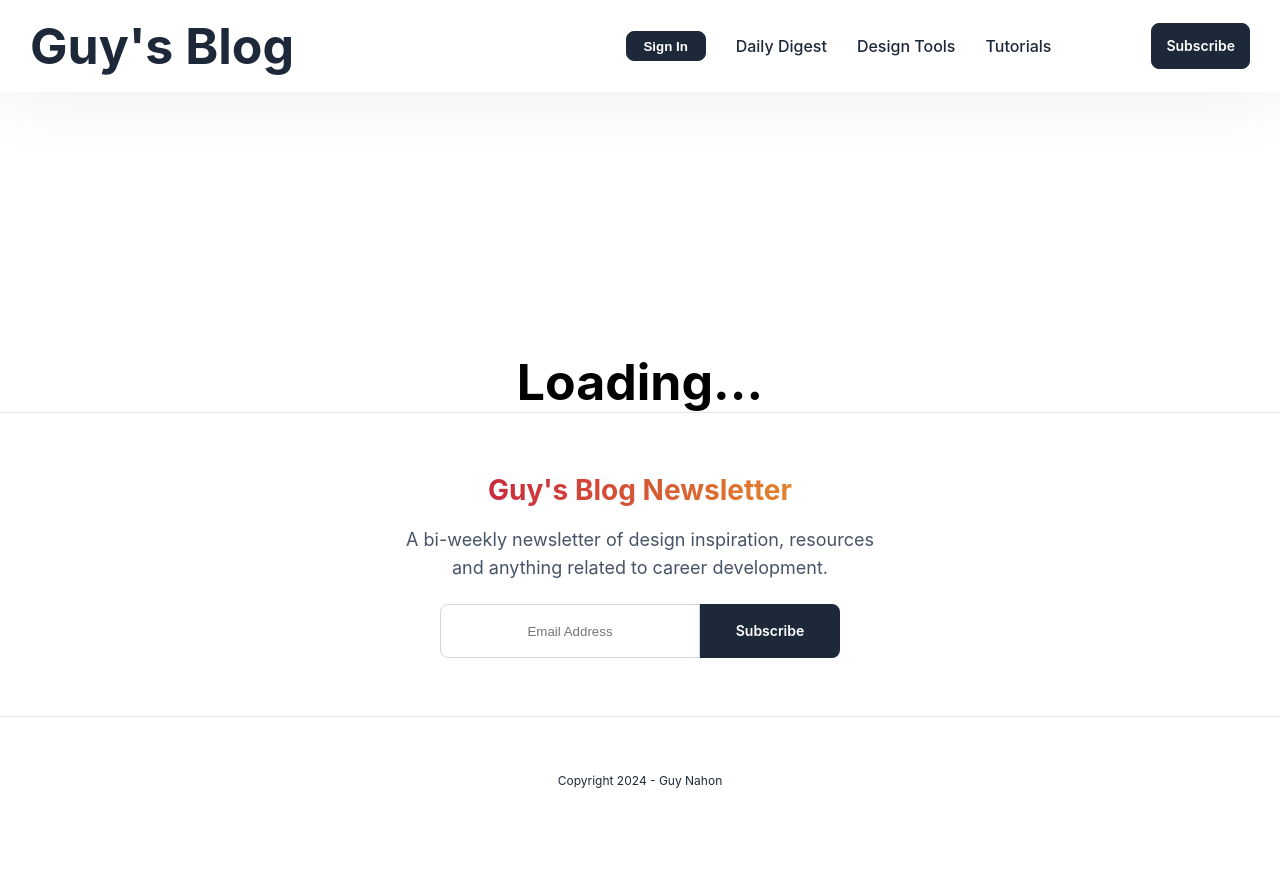
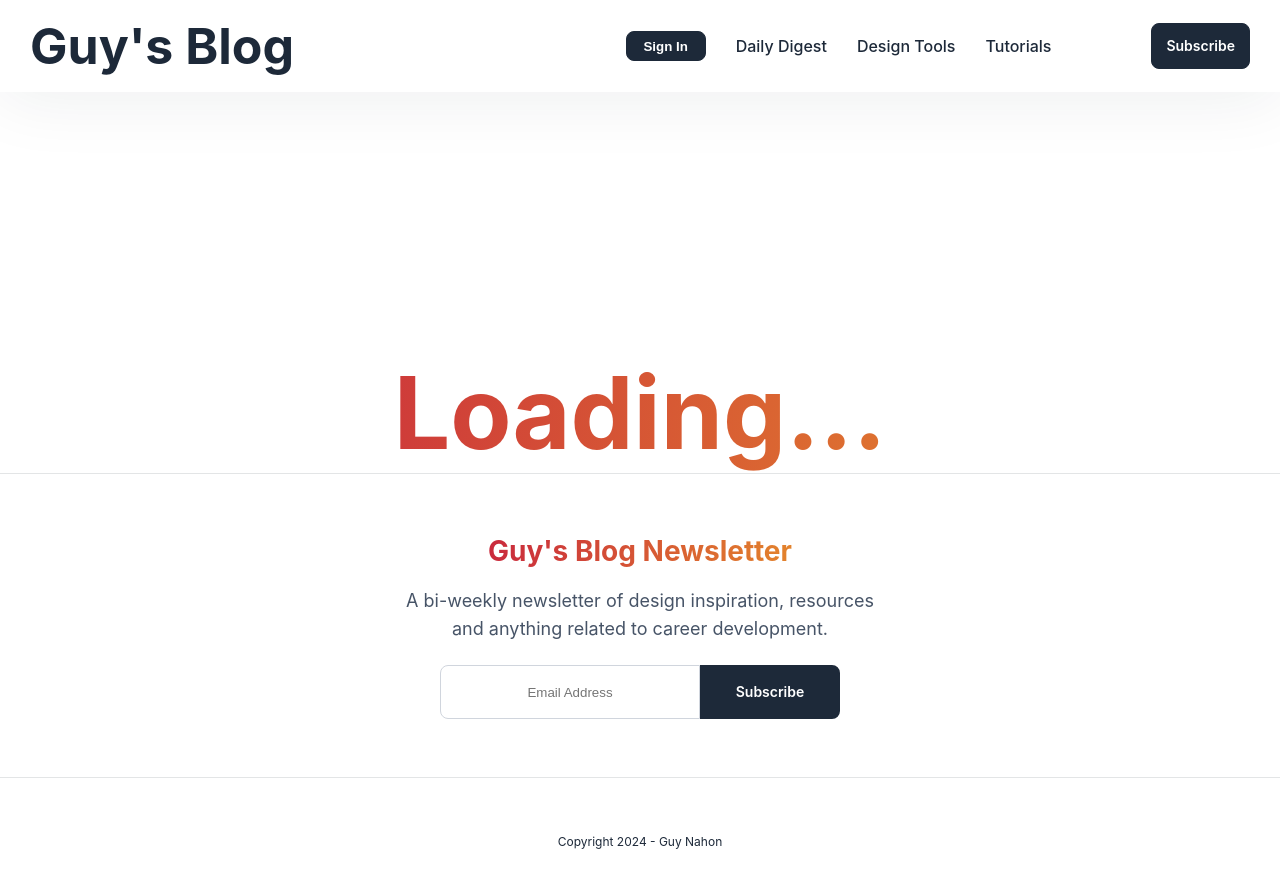
Before and after one commit to guynahon/guynahon-blog, a React (Create React App) app: page /article/1 in a window 1280 px wide. Shown: the top 888 px of the page. Before the commit the page ends 846 px from the top, so only its background shows below. Built offline with nearby package versions, Linux system fonts and the light colour scheme.

Commit message:
added comments to single page + changed colors to linear gradiant in nav and loading... moved the user checkc in admin to an if statement above the jsx return.

```diff
--- a/src/EveryPageComponents/Navigation.css
+++ b/src/EveryPageComponents/Navigation.css
@@ -37,7 +37,10 @@
 }
 
 .nav-tag:hover {
-    color: #C41740;
+    background: linear-gradient(97deg, #C41740 4.8%, #EA9C28 100%);
+    background-clip: text;
+    -webkit-background-clip: text;
+    -webkit-text-fill-color: transparent;
 }
 
 
@@ -95,5 +98,8 @@ a {
 }
 
 a.active {
-    color: #C41740;
+    background: linear-gradient(97deg, #C41740 4.8%, #EA9C28 100%);
+    background-clip: text;
+    -webkit-background-clip: text;
+    -webkit-text-fill-color: transparent;
 }
--- a/src/Pages/AdminPage.js
+++ b/src/Pages/AdminPage.js
@@ -22,6 +22,10 @@ export function Admin() {
         }
     }, [selectedPost]);
 
+    if (!user) {
+        return (<span className="pls-log-in">Please Log in !</span>);
+    }
+
     const handleAddPost = (data, event) => {
         if (selectedPost) {
             updatePost(selectedPost, data);
@@ -41,7 +45,6 @@ export function Admin() {
     };
 
     return (
-        user ?
         <div className="all-admin">
             <form className="admin-form" onSubmit={handleSubmit(handleAddPost)}>
                 <span className="admin-headers">{selectedPost ? "Edit" : "Add"} a post</span>
@@ -85,10 +88,10 @@ export function Admin() {
                     </select>
                 </div>
 
-                <button className="form-btn submit-form" type="submit">{selectedPost ? "Edit" : "Add"}</button>
+                <button className="form-btn submit-form" type="submit">{selectedPost ? "Save" : "Add"}</button>
 
             </form>
             {!selectedPost && <button className="form-btn" onClick={clearPosts}>Clear Posts</button>}
-        </div> : <span className="pls-log-in">Please Log in !</span>
+        </div>
     );
 }
--- a/src/Pages/SingleArticlePage.js
+++ b/src/Pages/SingleArticlePage.js
@@ -1,6 +1,7 @@
 import {SingleArticle} from "../SingleArticleComponents/SingleArticle";
 import {Header} from "../Components/Header";
 
+//this component displays a single article by id
 export function SingleArticlePage() {
     return (
         <>
--- a/src/SingleArticleComponents/SingleArticle.css
+++ b/src/SingleArticleComponents/SingleArticle.css
@@ -75,9 +75,13 @@
 }
 
 .loading-msg {
-    font-size: 50px;
+    font-size: 100px;
     font-weight: bold;
     display: block;
     text-align: center;
     margin-top: 10px;
+    background: linear-gradient(97deg, #C41740 4.8%, #EA9C28 100%);
+    background-clip: text;
+    -webkit-background-clip: text;
+    -webkit-text-fill-color: transparent;
 }
--- a/src/SingleArticleComponents/SingleArticle.js
+++ b/src/SingleArticleComponents/SingleArticle.js
@@ -1,13 +1,18 @@
 import './SingleArticle.css'
-import {useContext, useEffect, useState} from "react";
+import {useContext} from "react";
 import {useParams} from "react-router-dom";
 import {BlogContext} from "../Providers/BlogProvider";
 
 export function SingleArticle() {
+
+    // getting the id from the route in order to display the specific post
     const {id} = useParams();
+
+    //getting the posts array to search the post in it
     const {posts} = useContext(BlogContext);
 
-    const post = posts.find((element) => element.id === Number(id)); // getPostById
+    // getting the post by the id
+    const post = posts.find((element) => element.id === Number(id));
 
     return (
             <div className="single-article-block">
```
